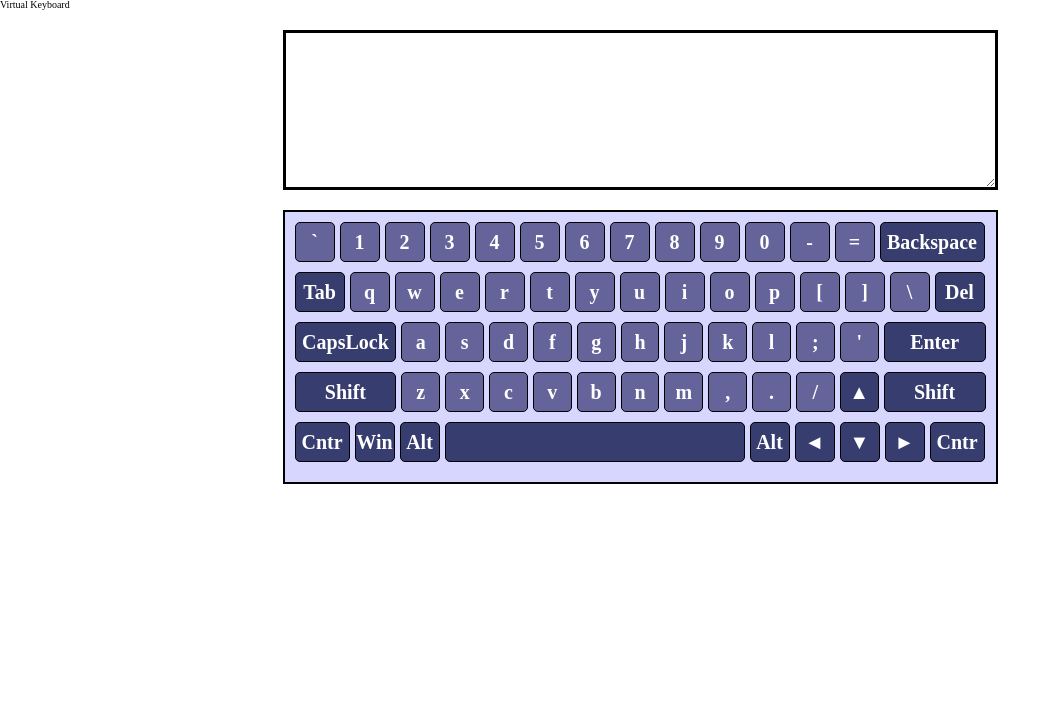
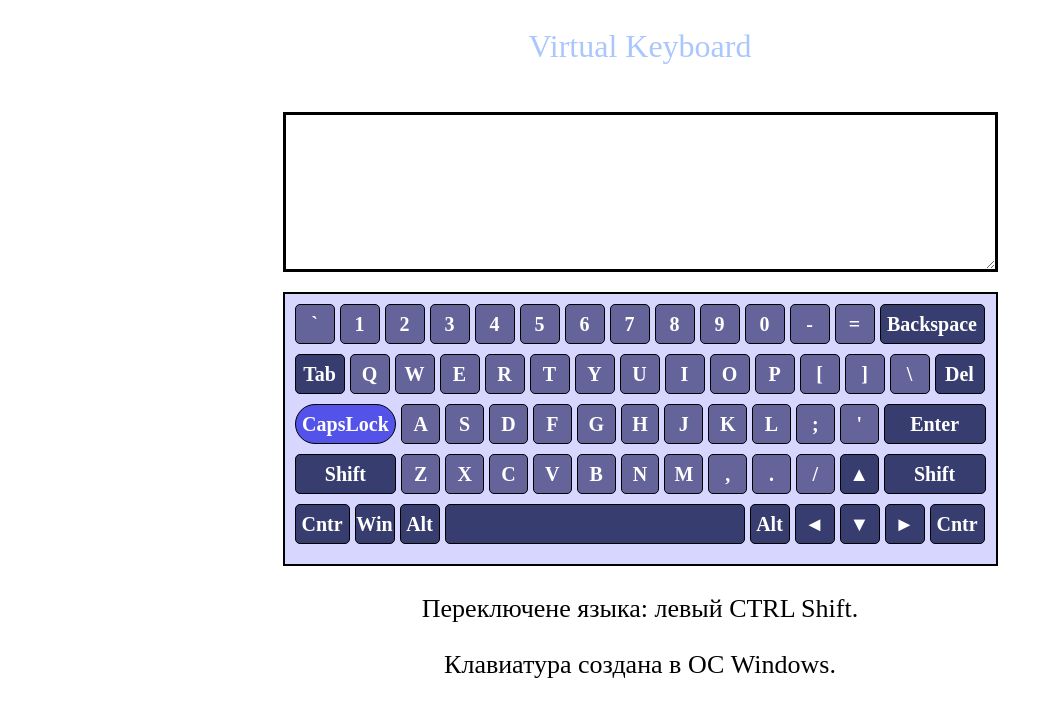
Before and after one commit to Alex77784/Virtual-Keyboard, a plain HTML site: page Virtual Keyboard/index.html in a window 1280 px wide. Both pictures are taken after a click on the item "CapsLock". Shown: the whole page, without its empty margins (0-1060 px from the left). Drawn offline with Linux system fonts and the light colour scheme.

Commit message:
feat:add caps lock function

```diff
--- a/Virtual Keyboard/script.js
+++ b/Virtual Keyboard/script.js
@@ -5,7 +5,7 @@ let keyboardFace = [
     '\\', 'Del', 'CapsLock', 'a', 's', 'd', 'f', 'g', 'h', 'j', 'k', 'l', ';', "'", 'Enter', 'Shift', 'z', 'x', 'c', 'v', 'b', 'n', 'm', ',', '.', '/', '&#9650', 'Shift', 'Cntr', 'Win', 'Alt', '', 'Alt', '&#9668', '&#9660', '&#9658', 'Cntr'
 ];
 
-let capsLock = [
+let capsLockArray = [
     'Q', 'W', 'E', 'R', 'T', 'Y', 'U', 'I', 'O', 'P', 'A', 'S', 'D', 'F', 'G', 'H', 'J', 'K', 'L', 'Z', 'X', 'C', 'V', 'B', 'N', 'M'
 ];
 let shift = [
@@ -22,11 +22,20 @@ body.prepend(display);
 let title = document.createElement('h1');
 body.prepend(title);//*body
 title.innerHTML = 'Virtual Keyboard';
+title.classList.add('title')
 
 // keyboardBegin
 let keyboardCreate = document.createElement('div');
 display.after(keyboardCreate);
 // keyboardEnd
+
+// description use keyboard
+let descriptionOC = document.createElement('p'),
+    descriptionLanguage = document.createElement('p');
+keyboardCreate.after(descriptionOC);
+keyboardCreate.after(descriptionLanguage);
+descriptionOC.textContent = 'Клавиатура создана в ОС Windows.';
+descriptionLanguage.textContent = 'Переключене языка: левый CTRL Shift.';
 
 // rowKeyboardBedin
 let row1 = document.createElement('ul');
@@ -51,11 +60,12 @@ let row1Class = row1.classList.add('row1'),
 // createButton with class
 for (let i = 0; i < 14; i++) {
     const element = keyboardFace[i];
+    const elementDefault = keyboardDefault[i];
     let buttonRow1 = document.createElement('li');
 
     row1.append(buttonRow1);
     buttonRow1.innerHTML = element;
-    buttonRow1.classList.add('btn' + element);
+    buttonRow1.classList.add('btn' + elementDefault)
 };
 
 for (let i = 14; i < 29; i++) {
@@ -100,10 +110,61 @@ for (let i = 55; i < keyboardDefault.length; i++) {
 
 // backlight buttons
 document.onkeydown = (event) => {
-    document.querySelector('.btn' + event.code).
-        classList.add('active');
+    document.querySelector('.btn' + event.code).classList.add('active');
 };
+
 document.onkeyup = (event) => {
     document.querySelector('.btn' + event.code).
         classList.remove('active');
 };
+
+//toggle Caps Lock
+let capsLock = document.querySelector('.btnCapsLock');
+capsLock.addEventListener('click', upperCase);
+
+
+function upperCase() {
+    capsLock.classList.toggle('active');
+    let checkOut = capsLock.className;
+
+    if (checkOut == 'btnCapsLock active') {
+        for (let index = 15, i = 0; index < 25; index++, i++) {
+            const element = keyboardDefault[index];
+            let capsL = capsLockArray[i];
+            let button = document.querySelector('.btn' + element);
+            button.textContent = capsL;
+        };
+        for (let index = 30, i = 10; index < 39; index++, i++) {
+            const element = keyboardDefault[index];
+            let capsL = capsLockArray[i];
+            let button = document.querySelector('.btn' + element);
+            button.textContent = capsL;
+        };
+        for (let index = 43, i = 19; index < 50; index++, i++) {
+            const element = keyboardDefault[index];
+            let capsL = capsLockArray[i];
+            let button = document.querySelector('.btn' + element);
+            button.textContent = capsL;
+        }
+    } else if (checkOut == 'btnCapsLock') {
+
+        for (let index = 15; index < 25; index++) {
+            const element = keyboardFace[index];
+            const elemClass = keyboardDefault[index];
+            let button = document.querySelector('.btn' + elemClass);
+            button.textContent = element;
+        };
+        for (let index = 30; index < 39; index++) {
+            const element = keyboardFace[index];
+            const elemClass = keyboardDefault[index];
+            let button = document.querySelector('.btn' + elemClass);
+            button.textContent = element;
+        };
+        for (let index = 43; index < 50; index++) {
+            const element = keyboardFace[index];
+            const elemClass = keyboardDefault[index];
+            let button = document.querySelector('.btn' + elemClass);
+            button.textContent = element;
+        };
+    }
+};
--- a/Virtual Keyboard/style.css
+++ b/Virtual Keyboard/style.css
@@ -1,9 +1,31 @@
 textarea {
     display: block;
+
     width: 715px;
     height: 20vh;
+
     margin: 20px auto;
     border: 3px solid black;
+
+    font-size: 20px;
+    letter-spacing: normal;
+}
+
+.title {
+    margin: 30px auto 50px;
+    text-align: center;
+
+    font-size: 3.2rem;
+    color: rgb(170, 199, 253);
+
+
+}
+
+p {
+    font-size: 26px;
+    text-align: center;
+
+    margin: 30px auto;
 }
 
 div {
@@ -46,11 +68,15 @@ li:hover {
     background-color: rgb(83 83 233);
 }
 
+li:active {
+    background-color: rgb(83 83 233);
+    border-radius: 20px;
+}
+
 li.active {
     background-color: rgb(83 83 233);
     border-radius: 20px;
 }
-
 
 li:last-child {
     margin-right: 0;
```
